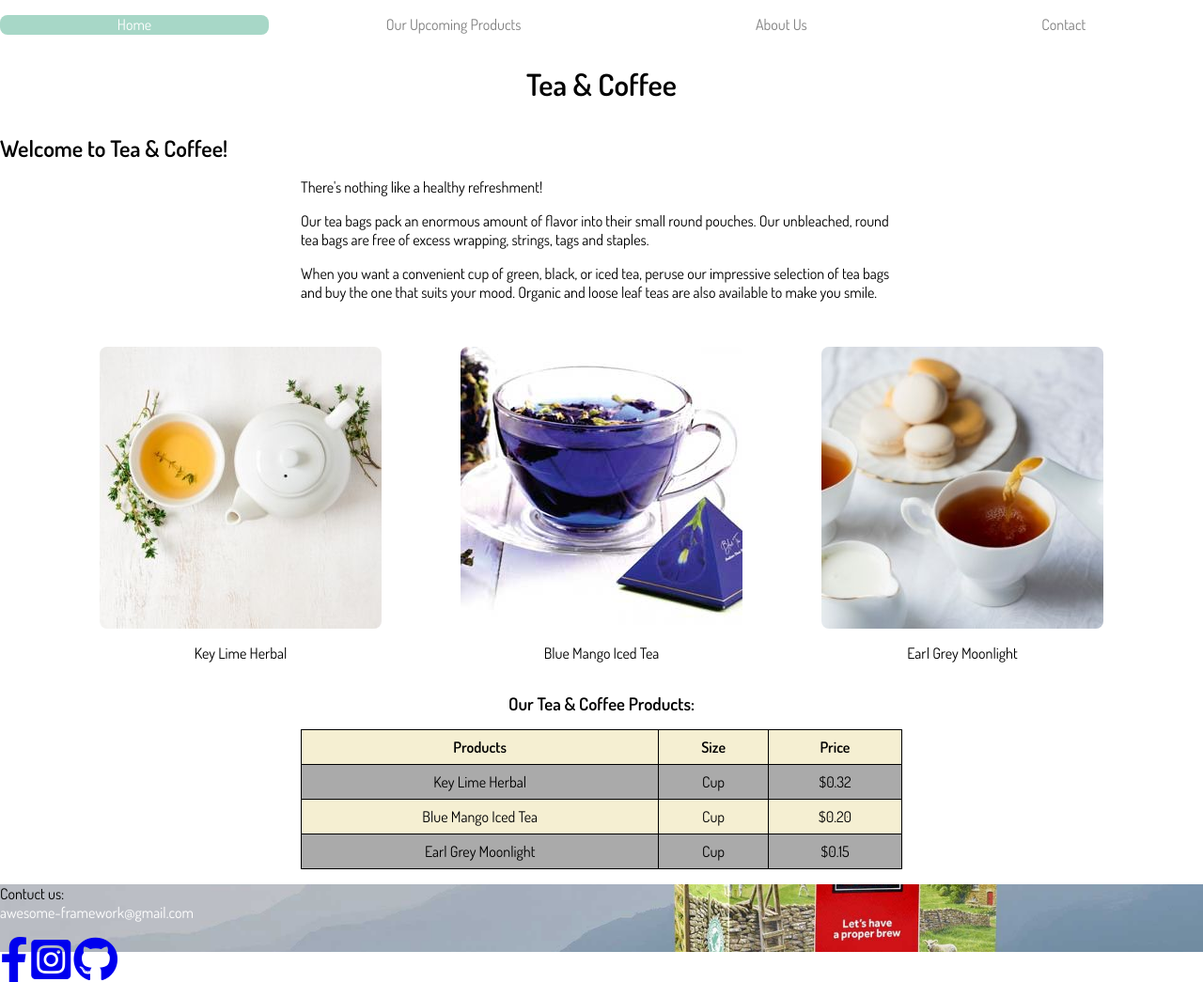
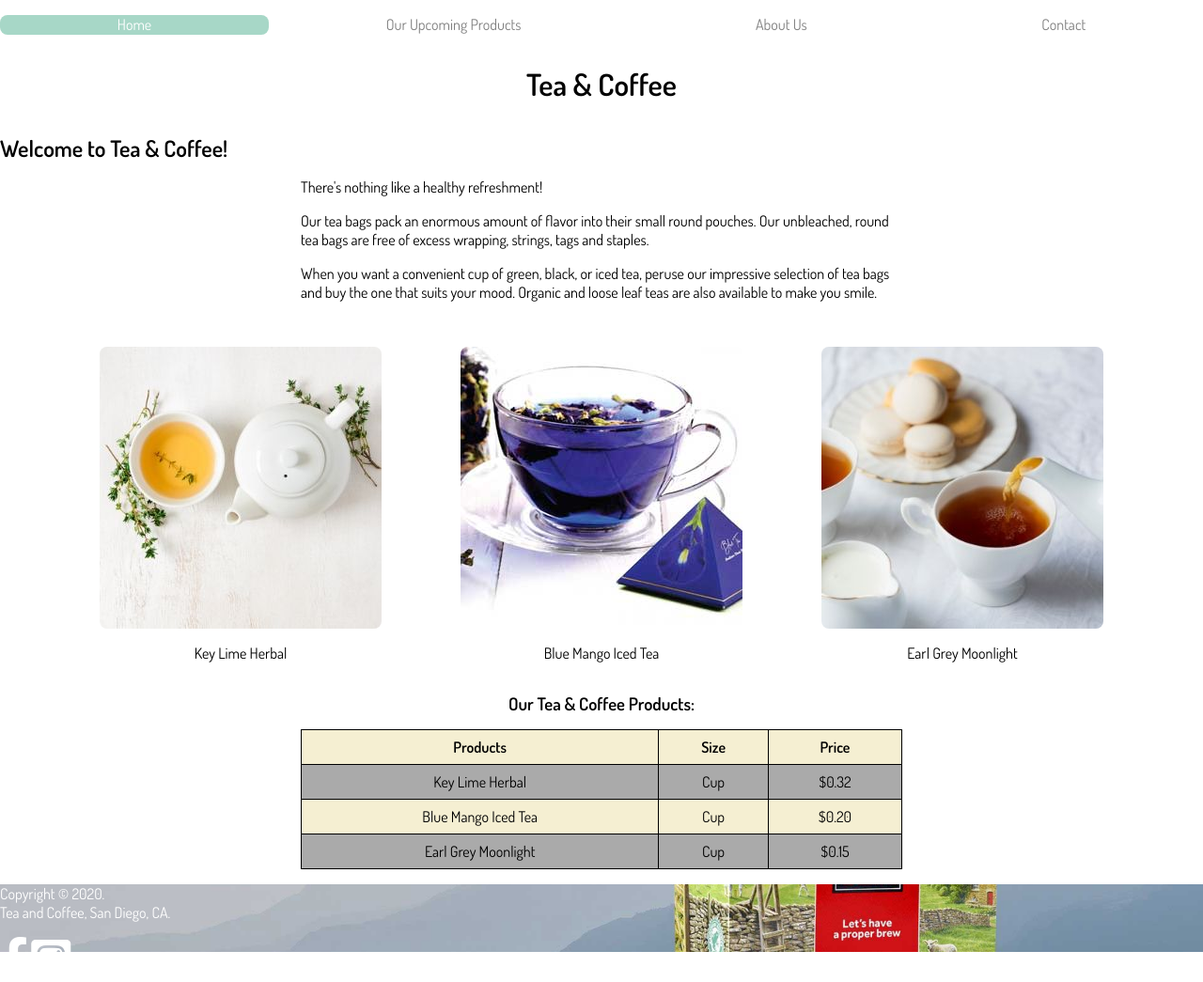
Before and after one commit to jeremyjo/jeremyjo.github.io, a plain HTML site: page index.html in a window 1280 px wide. Shown: the whole page at 94% size. Drawn offline with Linux system fonts and the light colour scheme.

Commit message:
footer change

```diff
--- a/index.html
+++ b/index.html
@@ -123,9 +123,8 @@
             </div>
         </div>
 
-      <footer id="main-footer">
+      <!-- <footer id="main-footer">
         <div class="footer-content containerFT">
-          <!-- <p>Copyright &copy;</p> -->
           <div>
             Contuct us:
             <a href="mailto:awesome-framework@gmail.com" style="color: white;">
@@ -150,6 +149,23 @@
             ></a>
           </div>
         </div>
+      </footer> -->
+
+      <footer id="main-footer" class="darkBlue_bg">
+        <div class="footer-content containerFT">
+          <p class="white_tx">
+            Copyright &copy; 2020. <br />Tea and Coffee, San Diego, CA.
+          </p>
+          <div class="SocialMedia">
+            <a href="https://www.facebook.com/" target="_blank"
+              ><i class="fab fa-facebook-f fa-3x white_tx"></i>
+            </a>
+
+            <a href="https://www.instagram.com/" target="_blank"
+              ><i class="fab fa-instagram-square fa-3x white_tx"></i
+            ></a>
+          </div>
+        </div>
       </footer>
 
     </div>      <!-- end of div#content -->
```
